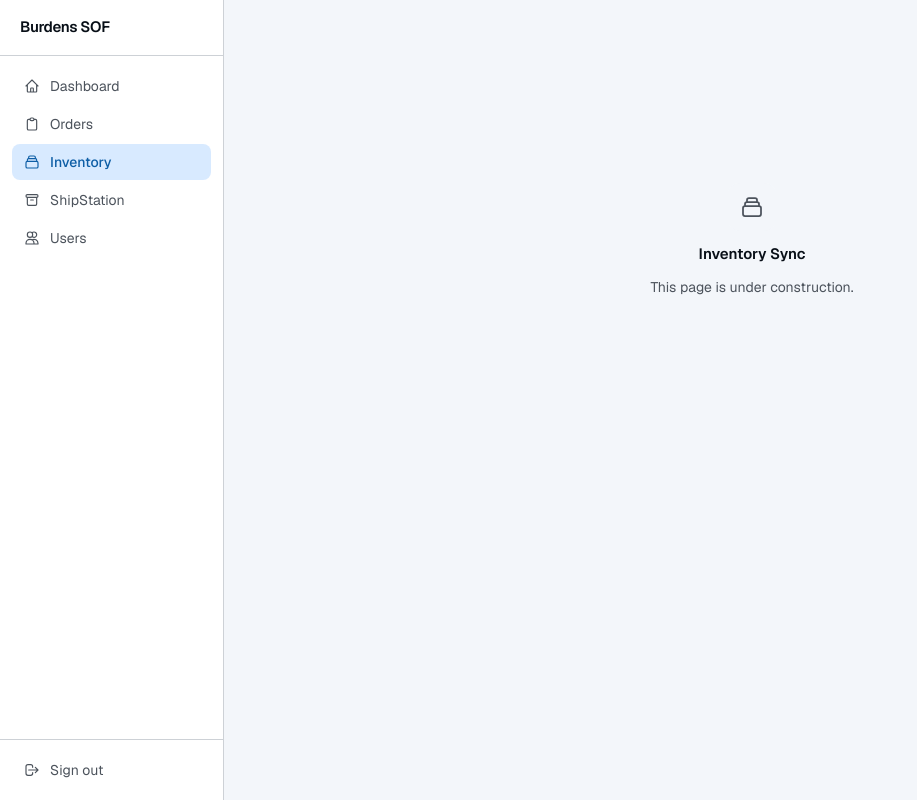
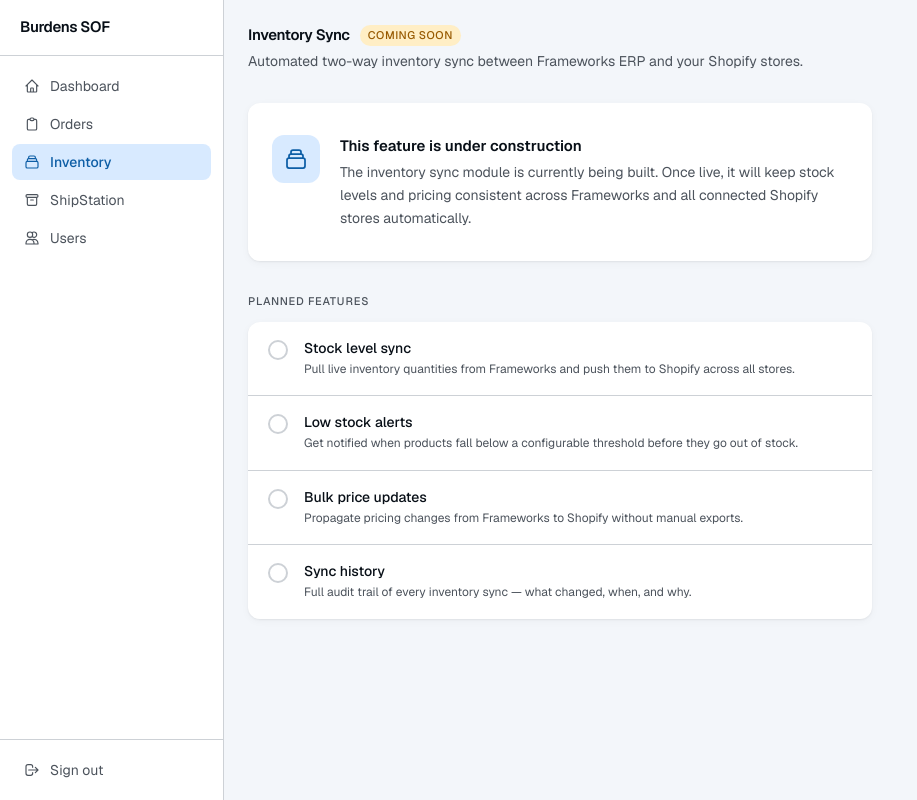
Before and after one commit to noucodes/sof-web, a Next.js app: page /inventory in a window 1280 px wide. Shown: the whole page, without its empty margins (0-917 px from the left). Built offline with nearby package versions, Linux system fonts and the light colour scheme.

Commit message:
feat: redesign inventory page with planned features list
Co-Authored-By: Claude Sonnet 4.6 <noreply@anthropic.com>

```diff
--- a/app/inventory/page.tsx
+++ b/app/inventory/page.tsx
@@ -1,16 +1,79 @@
 import AppShell from '@/components/AppShell';
+
+const PLANNED = [
+  {
+    title: 'Stock level sync',
+    description: 'Pull live inventory quantities from Frameworks and push them to Shopify across all stores.',
+  },
+  {
+    title: 'Low stock alerts',
+    description: 'Get notified when products fall below a configurable threshold before they go out of stock.',
+  },
+  {
+    title: 'Bulk price updates',
+    description: 'Propagate pricing changes from Frameworks to Shopify without manual exports.',
+  },
+  {
+    title: 'Sync history',
+    description: 'Full audit trail of every inventory sync — what changed, when, and why.',
+  },
+];
 
 export default function InventoryPage() {
   return (
     <AppShell>
-      <div className="p-6 flex flex-col items-center justify-center min-h-[60vh] space-y-3">
-        <div className="w-12 h-12 rounded-xl bg-surface flex items-center justify-center">
-          <svg className="w-6 h-6 text-muted" fill="none" viewBox="0 0 24 24" stroke="currentColor" strokeWidth={1.75}>
-            <path strokeLinecap="round" strokeLinejoin="round" d="M19 11H5m14 0a2 2 0 012 2v6a2 2 0 01-2 2H5a2 2 0 01-2-2v-6a2 2 0 012-2m14 0V9a2 2 0 00-2-2M5 11V9a2 2 0 012-2m0 0V5a2 2 0 012-2h6a2 2 0 012 2v2M7 7h10" />
-          </svg>
+      <div className="p-6 space-y-8 max-w-2xl">
+
+        {/* Header */}
+        <div className="space-y-1">
+          <div className="flex items-center gap-2.5">
+            <h1 className="text-[0.9375rem] font-semibold text-ink tracking-tight">Inventory Sync</h1>
+            <span className="inline-flex items-center px-2 py-0.5 rounded-full text-[0.6875rem] font-medium bg-pending-bg text-pending uppercase tracking-[0.05em]">
+              Coming soon
+            </span>
+          </div>
+          <p className="text-sm text-muted">
+            Automated two-way inventory sync between Frameworks ERP and your Shopify stores.
+          </p>
         </div>
-        <p className="text-[0.9375rem] font-semibold text-ink">Inventory Sync</p>
-        <p className="text-sm text-muted">This page is under construction.</p>
+
+        {/* Banner */}
+        <div className="relative bg-white rounded-xl shadow-card overflow-hidden">
+          <div className="absolute inset-0 bg-gradient-to-br from-primary/5 via-transparent to-transparent pointer-events-none" />
+          <div className="px-6 py-8 flex gap-5">
+            <div className="shrink-0 w-12 h-12 rounded-xl bg-primary-wash flex items-center justify-center">
+              <svg className="w-6 h-6 text-primary" fill="none" viewBox="0 0 24 24" stroke="currentColor" strokeWidth={1.75}>
+                <path strokeLinecap="round" strokeLinejoin="round" d="M19 11H5m14 0a2 2 0 012 2v6a2 2 0 01-2 2H5a2 2 0 01-2-2v-6a2 2 0 012-2m14 0V9a2 2 0 00-2-2M5 11V9a2 2 0 012-2m0 0V5a2 2 0 012-2h6a2 2 0 012 2v2M7 7h10" />
+              </svg>
+            </div>
+            <div className="space-y-1">
+              <p className="text-[0.9375rem] font-semibold text-ink">This feature is under construction</p>
+              <p className="text-sm text-muted leading-relaxed">
+                The inventory sync module is currently being built. Once live, it will keep stock levels
+                and pricing consistent across Frameworks and all connected Shopify stores automatically.
+              </p>
+            </div>
+          </div>
+        </div>
+
+        {/* Planned features */}
+        <div className="space-y-3">
+          <p className="text-[0.6875rem] font-medium text-muted uppercase tracking-[0.07em]">Planned features</p>
+          <div className="bg-white rounded-xl shadow-card divide-y divide-frame overflow-hidden">
+            {PLANNED.map((f) => (
+              <div key={f.title} className="flex items-start gap-4 px-5 py-4">
+                <div className="mt-0.5 shrink-0 w-5 h-5 rounded-full border-2 border-frame flex items-center justify-center">
+                  <div className="w-1.5 h-1.5 rounded-full bg-muted/40" />
+                </div>
+                <div className="space-y-0.5">
+                  <p className="text-sm font-medium text-ink">{f.title}</p>
+                  <p className="text-xs text-muted leading-relaxed">{f.description}</p>
+                </div>
+              </div>
+            ))}
+          </div>
+        </div>
+
       </div>
     </AppShell>
   );
```
